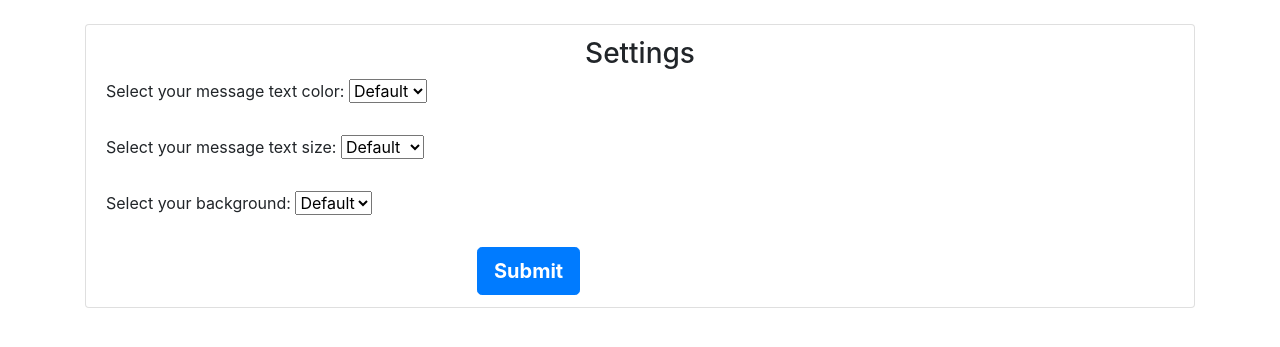
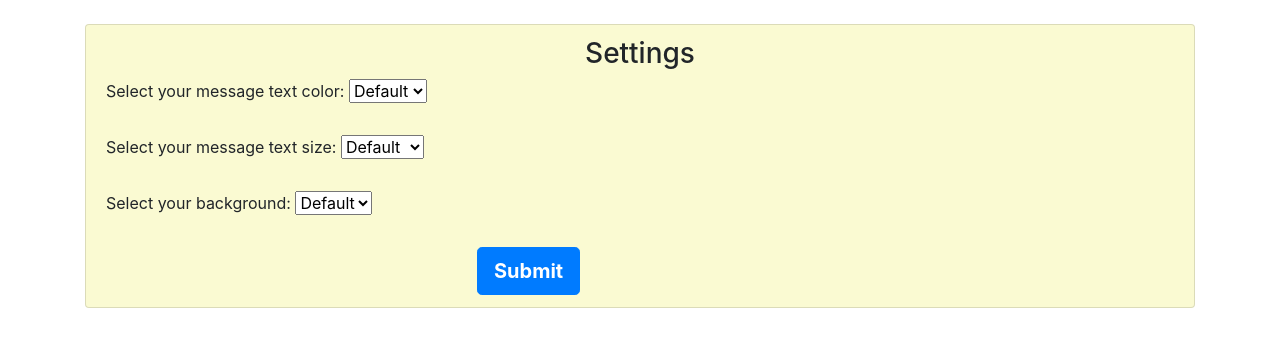
Before and after one commit to matthew-c-lee/Chat-Application, a Flask app: page /settings in a window 1280 px wide. Shown: the part 72-419 px from the top of the page. Run offline with Flask 2, Linux system fonts and the light colour scheme; a user stored in the database is signed in; some libraries are stand-ins or nearby versions.

Commit message:
Update settings.html

```diff
--- a/website/templates/settings.html
+++ b/website/templates/settings.html
@@ -4,7 +4,7 @@
 
     <form method="POST">
 
-    <li class="list-group-item">
+    <li class="list-group-item" style="background-color: lightgoldenrodyellow">
       <h3 align="center">Settings</h3>
 
       <!-- text color selection button -->
```
